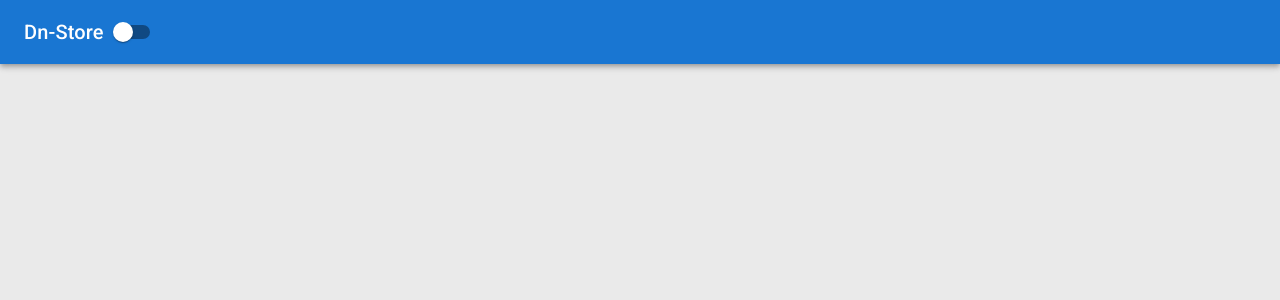
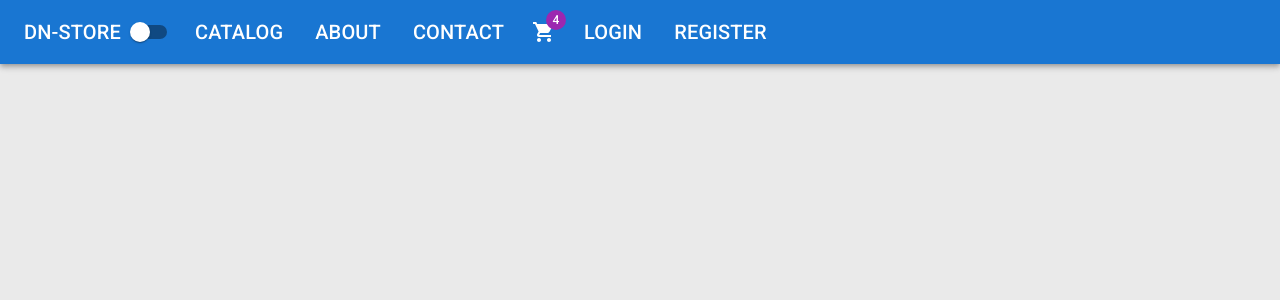
Before and after one commit to ypa/DnStore, a React (Create React App) app in the folder client/: page /register in a window 1280 px wide. Shown: the top 300 px of the page. Built offline with nearby package versions, Linux system fonts and the light colour scheme.

Commit message:
Add NavLinks in the header component

```diff
--- a/client/src/app/layout/Header.tsx
+++ b/client/src/app/layout/Header.tsx
@@ -1,16 +1,75 @@
-import { AppBar, Switch, Toolbar, Typography } from '@mui/material';
+import { ShoppingCart } from '@mui/icons-material';
+import {
+  AppBar,
+  Badge,
+  IconButton,
+  List,
+  ListItem,
+  Switch,
+  Toolbar,
+  Typography,
+} from '@mui/material';
+import { NavLink } from 'react-router-dom';
 
 interface Props {
   darkMode: boolean;
   handleThemeChange: () => void;
 }
 
+const midLinks = [
+  { title: 'catalog', path: '/catalog' },
+  { title: 'about', path: '/about' },
+  { title: 'contact', path: '/contact' },
+];
+
+const rightLinks = [
+  { title: 'login', path: '/login' },
+  { title: 'register', path: '/register' },
+];
+
 export default function Header({ darkMode, handleThemeChange }: Props) {
   return (
     <AppBar position="static" sx={{ mb: 4 }}>
       <Toolbar>
-        <Typography variant="h6">Dn-Store</Typography>
+        <Typography
+          variant="h6"
+          component={NavLink}
+          to="/"
+          sx={{ color: 'inherit', textDecoration: 'none' }}
+        >
+          DN-STORE
+        </Typography>
         <Switch checked={darkMode} onChange={handleThemeChange} />
+        <List sx={{ display: 'flex' }}>
+          {midLinks.map(({ title, path }) => (
+            <ListItem
+              component={NavLink}
+              to={path}
+              key={path}
+              sx={{ color: 'inherit', typography: 'h6' }}
+            >
+              {title.toUpperCase()}
+            </ListItem>
+          ))}
+        </List>
+
+        <IconButton size="large" sx={{ color: 'inherit' }}>
+          <Badge badgeContent={4} color="secondary">
+            <ShoppingCart />
+          </Badge>
+        </IconButton>
+        <List sx={{ display: 'flex' }}>
+          {rightLinks.map(({ title, path }) => (
+            <ListItem
+              component={NavLink}
+              to={path}
+              key={path}
+              sx={{ color: 'inherit', typography: 'h6' }}
+            >
+              {title.toUpperCase()}
+            </ListItem>
+          ))}
+        </List>
       </Toolbar>
     </AppBar>
   );
```
